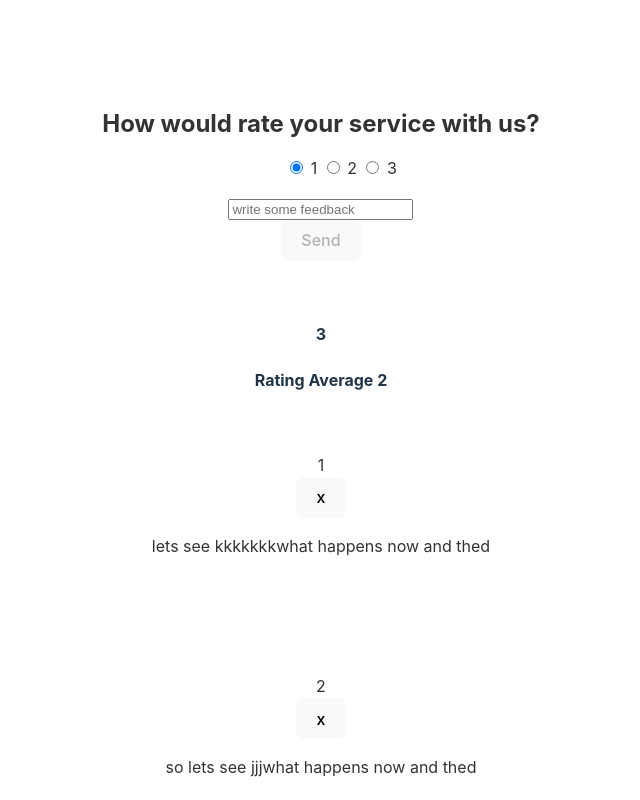
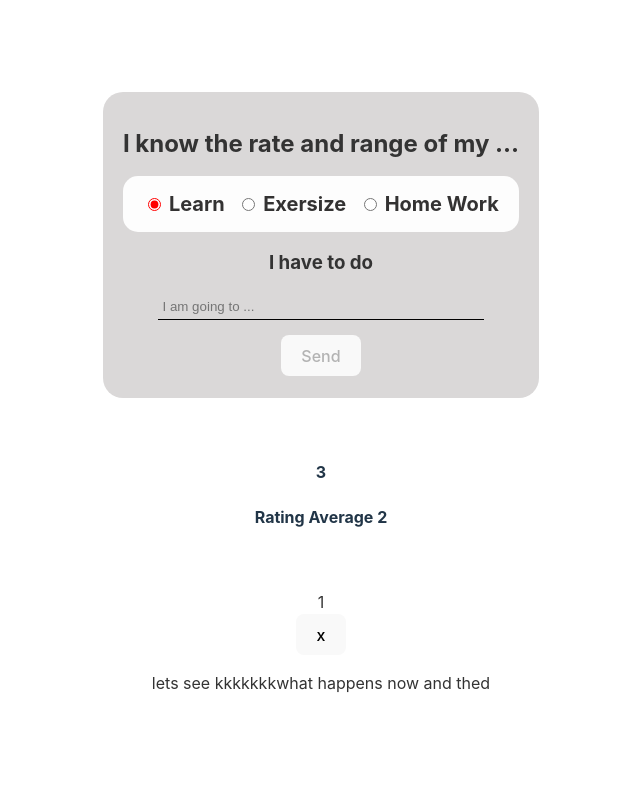
Before and after one commit to RashidBik/chatrom, a Svelte app: page / in a window 1280 px wide. Shown: the top 800 px of the page, without its empty margins (319-959 px from the left). Built offline with nearby package versions, Linux system fonts and the light colour scheme.

Commit message:
header was styled

```diff
--- a/src/app.css
+++ b/src/app.css
@@ -79,3 +79,38 @@ button:focus-visible {
     background-color: #f9f9f9;
   }
 }
+
+.radio-btn {
+  background: rgb(253, 253, 253);
+  padding: 16px;
+  border-radius: 15px;
+  font-size: 20px;
+  color: #333232;
+  font-weight: bold;
+  /* margin: 4px; */
+}
+.radio-btn span{
+  margin: 4px;
+}
+[type=radio] {
+  accent-color: red;
+}
+[type=text] {
+  padding: 5px;
+  width: 80%;
+  outline: none;
+  border: none;
+  border-bottom: 1px solid black;
+  background: none;
+}
+header{
+  background: rgb(218, 216, 216);
+  padding: 20px;
+  border-radius: 20px;
+}
+[type=submit] {
+  margin: 15px 0 2px 0;
+}
+[type=submit]:hover{
+  box-shadow: 1px 1px 5px rgb(255, 0, 0);
+}
--- a/src/lib/FeedbackForm.svelte
+++ b/src/lib/FeedbackForm.svelte
@@ -39,17 +39,18 @@
 
 <Card>
     <header>
-        <h2>How would rate your service with us?</h2>
-    </header>
+        <h2>I know the rate and range of my ...</h2>
         <RatingSelect on:rating-select={handleSelect}/>
         <form on:submit|preventDefault={handleSubmit}>
+        <h3>I have to do</h3>
         <div>
             <input
                 on:input={handleInput}
                 type="text"
                 name="" id=" "
                 bind:value={text}
-            placeholder="write some feedback">
+                placeholder="I am going to ..."
+            >
         </div>
         <div class="div">
                 {#if message}
@@ -63,4 +64,5 @@
             Send
         </Button>
     </form>
+</header>
 </Card>
--- a/src/lib/RatingSelect.svelte
+++ b/src/lib/RatingSelect.svelte
@@ -1,28 +1,32 @@
 <script>
     import { createEventDispatcher } from "svelte";
+    const dispatch = createEventDispatcher();
+    let selected = 1;
+    const onChange = (e) => {
+        selected = e.currentTarget.value
+        dispatch('rating-select', selected)
+    }
+</script>
 
-
-    let selected = 1;
-
-const dispatch = createEventDispatcher();
-const onChange = (e) => {
-    selected = e.currentTarget.value
-     dispatch('rating-select', selected)
-}
-</script>
 <div>
-    <ul>
+    <div class="radio-btn">
         <span>
-            <input type="radio" id="num1" name="rating" value="1" on:change={onChange} checked={selected===1} />
-            <label for="num1">1</label>
+            <input type="radio" id="num1" name="rating" value="1"
+            on:change={onChange}
+            checked={selected===1} />
+            <label for="num1">Learn</label>
         </span>
         <span>
-            <input type="radio" id="num2" name="rating" value="2" on:change={onChange} checked={selected===2} />
-            <label for="num2">2</label>
+            <input type="radio" id="num2" name="rating" value="2"
+            on:change={onChange}
+            checked={selected===2} />
+            <label for="num2">Exersize</label>
         </span>
         <span>
-            <input type="radio" id="num3" name="rating" value="3" on:change={onChange} checked={selected===3} />
-            <label for="num3">3</label>
+            <input type="radio" id="num3" name="rating" value="3"
+            on:change={onChange}
+            checked={selected===3} />
+            <label for="num3">Home Work</label>
         </span>
-    </ul>
+    </div>
 </div>
```
Lines whose indentation alone changed are shown as unchanged.
